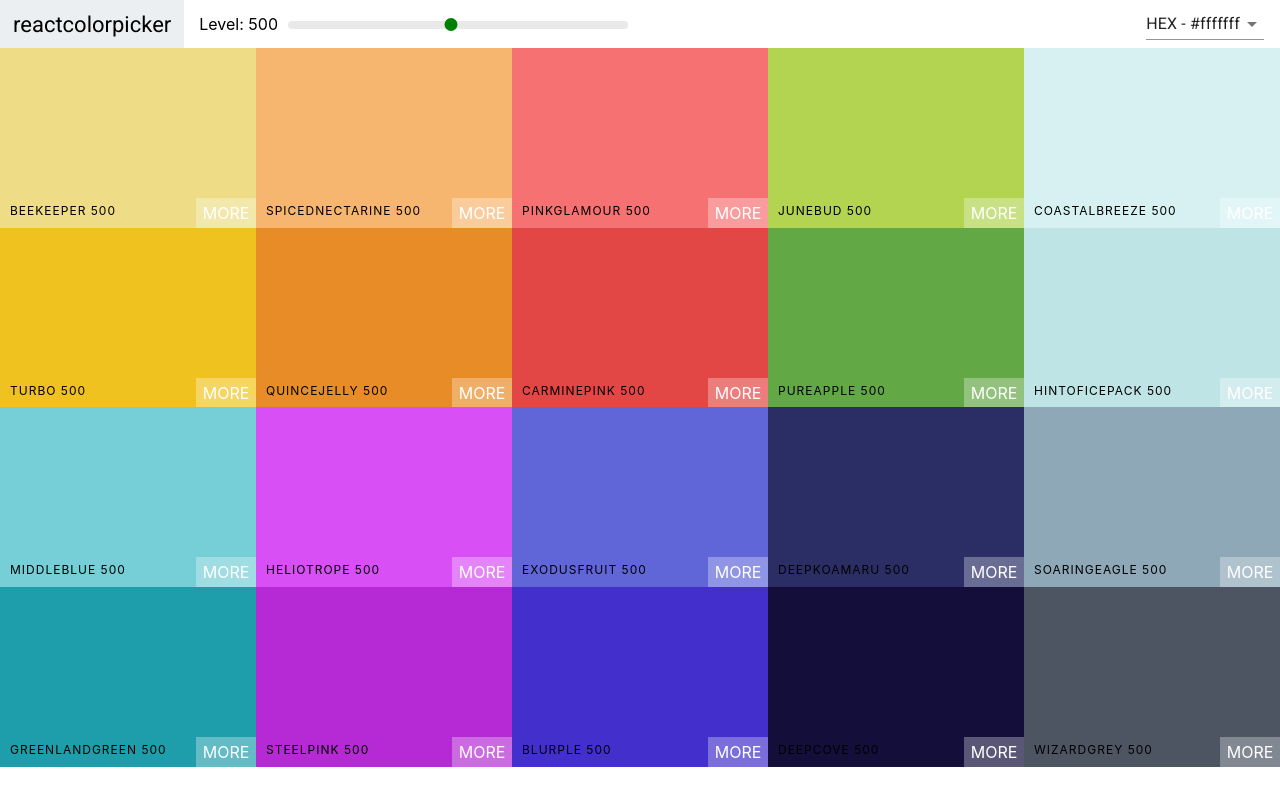
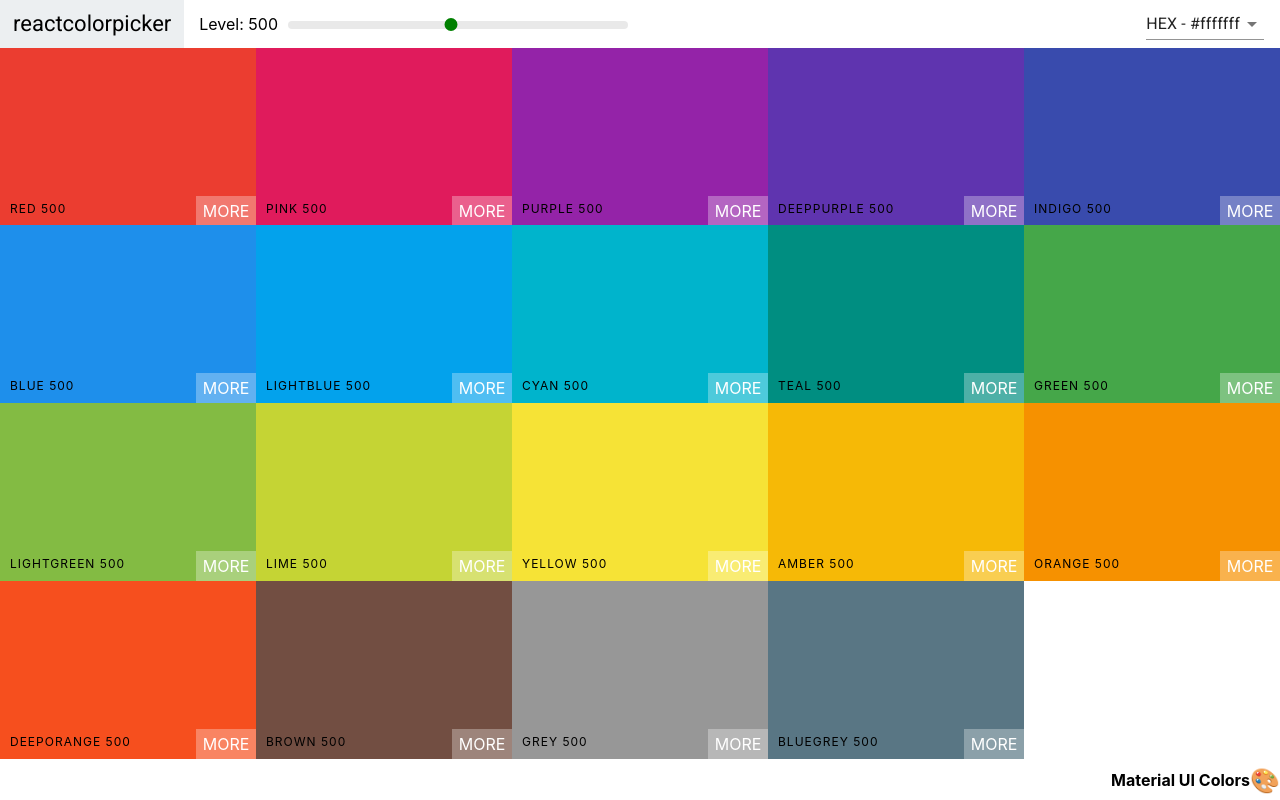
Before and after one commit to ggenute/Color-palette-app, a React (Create React App) app: page /palette/flat-ui-colors-american in a window 1280 px wide. Built offline with nearby package versions, Linux system fonts and the light colour scheme.

Commit message:
added Palette footer

```diff
--- a/src/App.js
+++ b/src/App.js
@@ -6,7 +6,7 @@
 class App extends Component {
   render() {
     return (
-      <Palette palette={generatePalette(seedColors[4])} />
+      <Palette palette={generatePalette(seedColors[0])} />
     );
   }
 }
--- a/src/Palette.css
+++ b/src/Palette.css
@@ -1,7 +1,23 @@
 .Palette {
   height: 100vh;
+  display: flex;
+  flex-direction: column;
 }
 
 .Palette-colors {
   height: 90%;
 }
+
+.Palette-footer {
+  background-color: white;
+  height: 5vh;
+  display: flex;
+  justify-content: flex-end;
+  align-items: center;
+  font-weight: bold;
+}
+
+.emoji {
+  font-size: 1.5rem;
+  margin-left: 0 1rem;
+}
--- a/src/Palette.js
+++ b/src/Palette.js
@@ -22,20 +22,21 @@
     this.setState({ format: val });
   }
   render() {
-    const { colors } = this.props.palette;
+    const { colors, paletteName, emoji } = this.props.palette;
     const { level, format } = this.state;
     const colorBoxes = colors[level].map(color =>
-      <ColorBox background={color[format]} name={color.name} />
+      <ColorBox background={color[format]} name={color.name} key={color.id} />
     )
     return (
       <div className="Palette" >
         <Navbar level={level} changeLevel={this.changeLevel} handleChange={this.changeFormat} />
-        {/* Navbar goes here */}
         <div className="Palette-colors">
-          {/* Bunch of color boxes */}
           {colorBoxes}
         </div>
-        {/* Footer */}
+        <footer className="Palette-footer">
+          {paletteName}
+          <span className="emoji">{emoji}</span>
+        </footer>
       </div>
     );
   }
```
